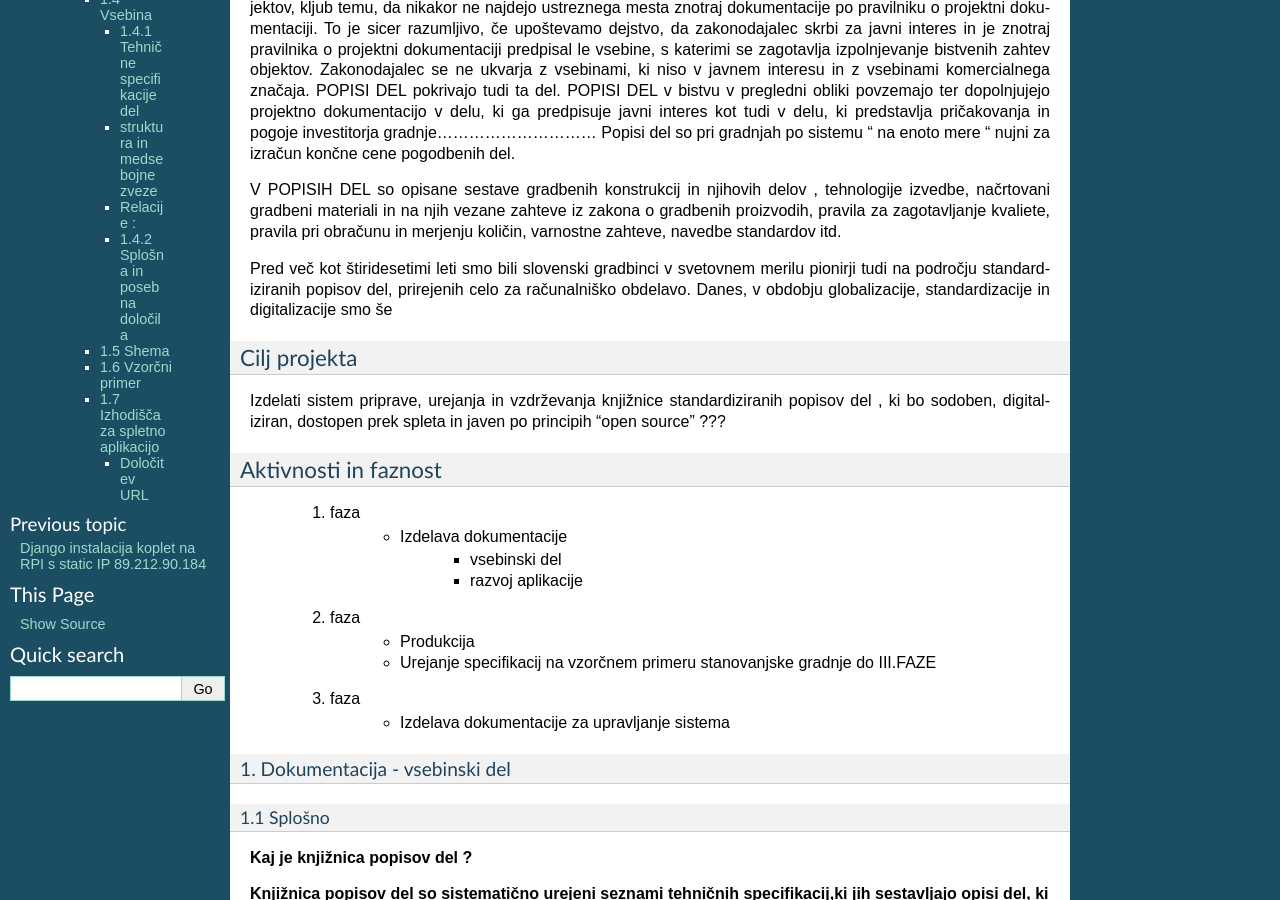
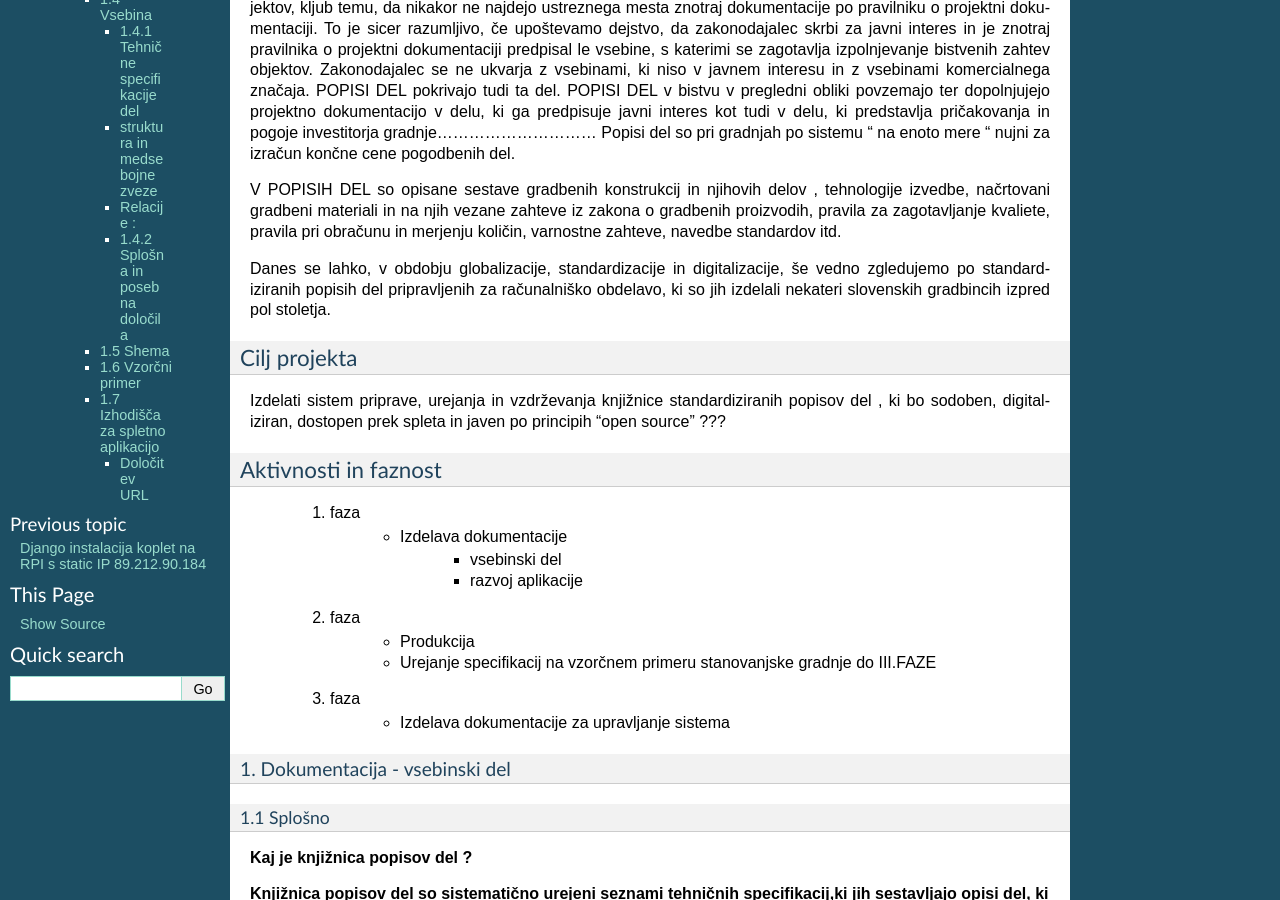
Before and after one commit to pavlovicr/bcs, a Sphinx documentation site: the page built from docs/bcs_projekt.rst, in a window 1280 px wide and 900 px high, scrolled down 371 px. Built offline with Sphinx 7.4.7, drawn with Linux system fonts in a browser that asks for light colours; pages that are not in the unit, such as notebooks, are missing from menus.

Commit message:
še malo doc dokumentacije o POPISIH DEL

```diff
--- a/docs/bcs_projekt.rst
+++ b/docs/bcs_projekt.rst
@@ -34,39 +34,16 @@ pravila za zagotavljanje kvaliete, pravila pri obračunu in merjenju količin,
 varnostne zahteve, navedbe standardov itd.
 
 
-
-
-
-
-
-
-
-
-
-
-
-
-
-
-
-
-
-
-
-
-
-
-
-
-
-Pred več kot štiridesetimi leti smo bili slovenski gradbinci v svetovnem merilu pionirji
-tudi na področju standardiziranih popisov del, prirejenih celo za računalniško obdelavo.
-Danes, v obdobju globalizacije, standardizacije in digitalizacije smo še
+Danes se lahko, v obdobju globalizacije, standardizacije in digitalizacije, še vedno zgledujemo po
+standardiziranih popisih del pripravljenih za računalniško obdelavo, ki so jih izdelali nekateri
+slovenskih gradbincih izpred pol stoletja.
 
 
 Cilj projekta
 *************
-Izdelati sistem priprave, urejanja in vzdrževanja knjižnice standardiziranih popisov del , ki bo sodoben, digitaliziran, dostopen prek spleta in javen po principih "open source" ???
+Izdelati sistem priprave, urejanja in vzdrževanja knjižnice standardiziranih popisov del , ki bo
+sodoben, digitaliziran, dostopen prek spleta in javen po principih "open source" ???
+
 
 Aktivnosti in faznost
 *********************
```
